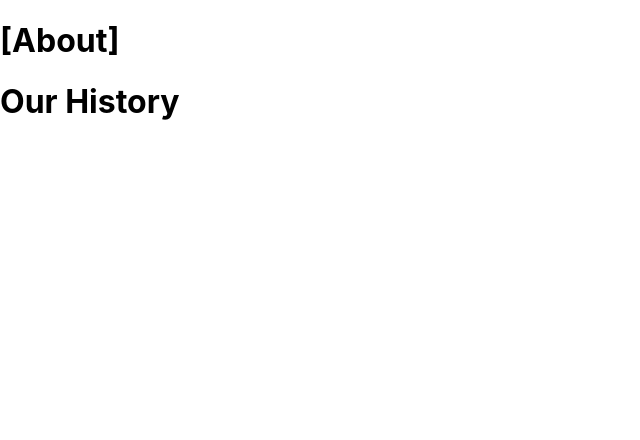
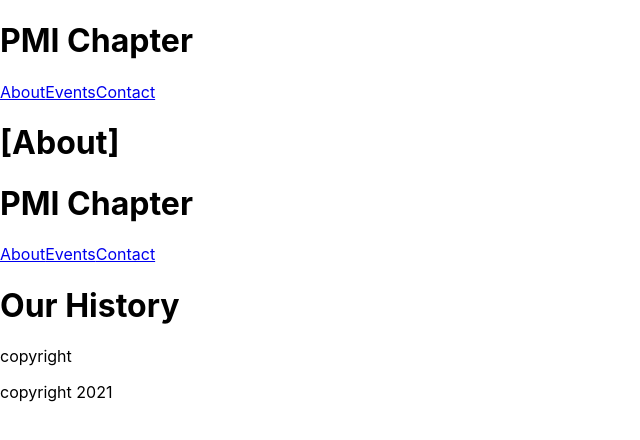
Before and after one commit to vutuananhhd89/js-mentoring, a React (Create React App) app: page /about/history in a window 1280 px wide. Shown: the top 440 px of the page, without its empty margins (0-640 px from the left). Built offline with nearby package versions, Linux system fonts and the light colour scheme.

Commit message:
add header, footer to pages

```diff
--- a/src/pages/About/AboutHistory/AboutHistoryPage.js
+++ b/src/pages/About/AboutHistory/AboutHistoryPage.js
@@ -1,9 +1,13 @@
 import React from "react";
+import Header from "../../../shared/Header";
+import Footer from "../../../shared/Footer";
 
 function AboutHistoryPage(){
   return (
     <>
+      <Header />
       <h1>Our History</h1>
+      <Footer />
     </>
   );
 }
--- a/src/pages/About/AboutLocations/AboutLocationsPage.js
+++ b/src/pages/About/AboutLocations/AboutLocationsPage.js
@@ -1,9 +1,13 @@
 import React from "react";
+import Header from "../../../shared/Header";
+import Footer from "../../../shared/Footer";
 
 function AboutLocationsPage(){
   return (
     <>
+      <Header />
       <h1>Our Locations</h1>
+      <Footer />
     </>
   );
 }
--- a/src/pages/About/AboutPage.js
+++ b/src/pages/About/AboutPage.js
@@ -1,12 +1,16 @@
 import React from "react";
 import {Outlet} from "react-router-dom";
+import Header from "../../shared/Header";
+import Footer from "../../shared/Footer";
 
 function AboutPage(){
   return (
-    <div>
+    <>
+      <Header />
       <h1>[About]</h1>
       <Outlet />
-    </div>
+      <Footer year="2021"/>
+    </>
   );
 };
 
--- a/src/pages/About/AboutServices/AboutServicesPage.js
+++ b/src/pages/About/AboutServices/AboutServicesPage.js
@@ -1,9 +1,13 @@
 import React from "react";
+import Header from "../../../shared/Header";
+import Footer from "../../../shared/Footer";
 
 function AboutServicesPage(){
   return (
     <>
+      <Header />
       <h1>Our Locations</h1>
+      <Footer />
     </>
   );
 }
--- a/src/pages/Contact/ContactPage.js
+++ b/src/pages/Contact/ContactPage.js
@@ -1,5 +1,6 @@
 import React from "react";
 import Header from "../../shared/Header";
+import Footer from "../../shared/Footer";
 
 function ContactPage(){
   return (
@@ -8,6 +9,7 @@
       <h1>
         Contact
       </h1>
+      <Footer />
     </>
   );
 }
--- a/src/pages/Events/EventsPage.js
+++ b/src/pages/Events/EventsPage.js
@@ -1,10 +1,16 @@
 import React from "react";
+import Header from "../../shared/Header";
+import Footer from "../../shared/Footer";
 
 function EventPage(){
   return (
-    <h1>
-      Event
-    </h1>
+    <>
+      <Header />
+      <h1>
+        Event
+      </h1>
+      <Footer />
+    </>
   );
 }
 
--- a/src/pages/Home/HomePage.js
+++ b/src/pages/Home/HomePage.js
@@ -1,6 +1,7 @@
 import React, {useState, useEffect, useReducer} from "react";
 
 import Header from "../../shared/Header";
+import Footer from "../../shared/Footer";
 import orgChart from '../../org-chart.png';
 
 
@@ -26,14 +27,6 @@
 ];
 
 const divisionObjects = divisions.map((division, i) => ({id: i, title: division}));
-
-function Footer(props){
-  return (
-    <footer>
-      <p>copyright {props.year}</p>
-    </footer>
-  );
-}
 
 function SecretMessage({login}){
   const [data, setData] = useState(null);
--- a/src/pages/Page404/Page404.js
+++ b/src/pages/Page404/Page404.js
@@ -1,9 +1,13 @@
 import React from "react";
+import Header from "../../shared/Header";
+import Footer from "../../shared/Footer";
 
 function Page404(){
   return (
     <>
+      <Header />
       <h1>This Page does not exist</h1>
+      <Footer />
     </>
   );
 }
--- a/src/shared/Footer.js
+++ b/src/shared/Footer.js
@@ -0,0 +1,12 @@
+import React from "react";
+
+
+function Footer(props){
+  return (
+    <footer>
+      <p>copyright {props.year}</p>
+    </footer>
+  );
+}
+
+export default Footer;
```
